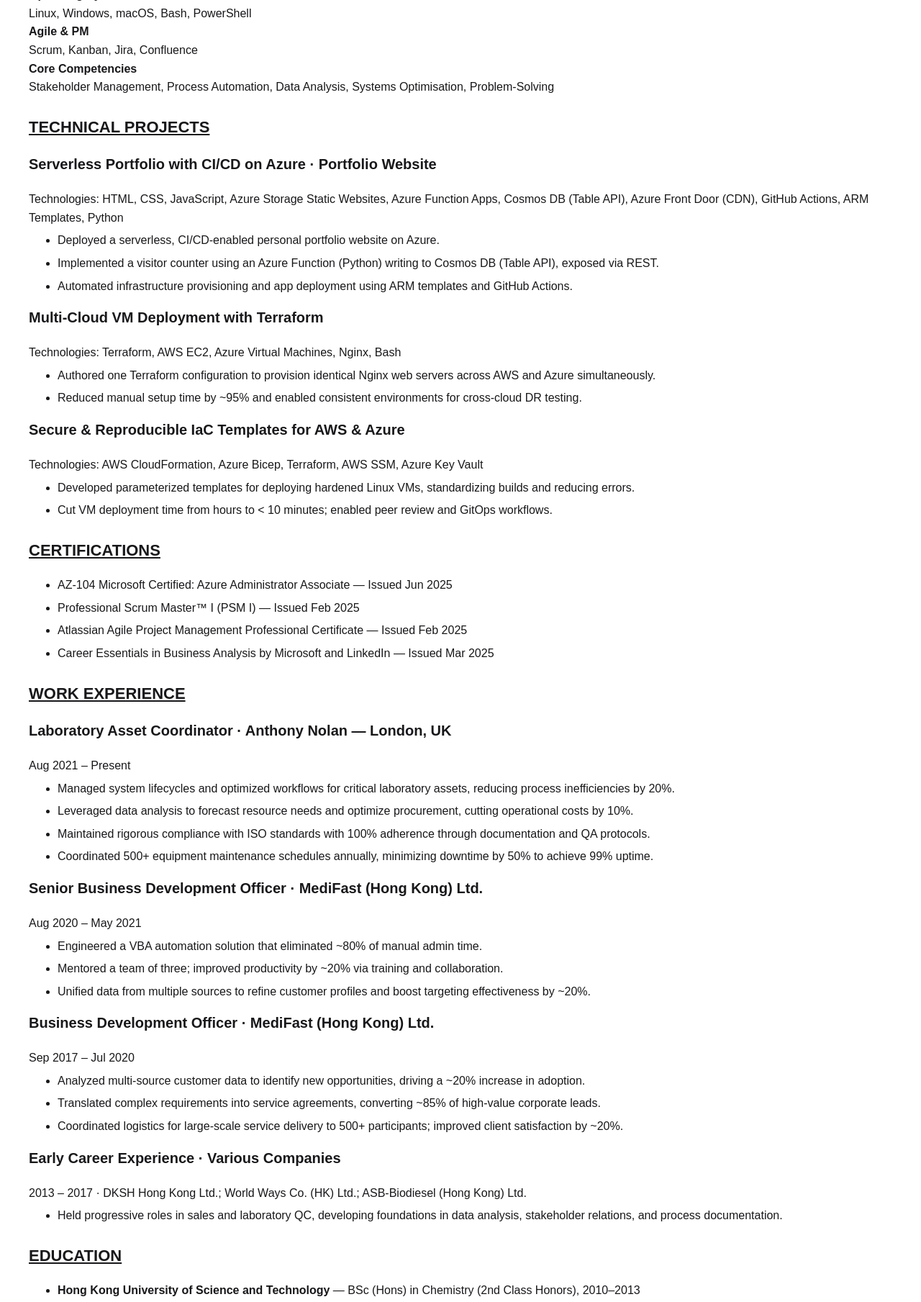
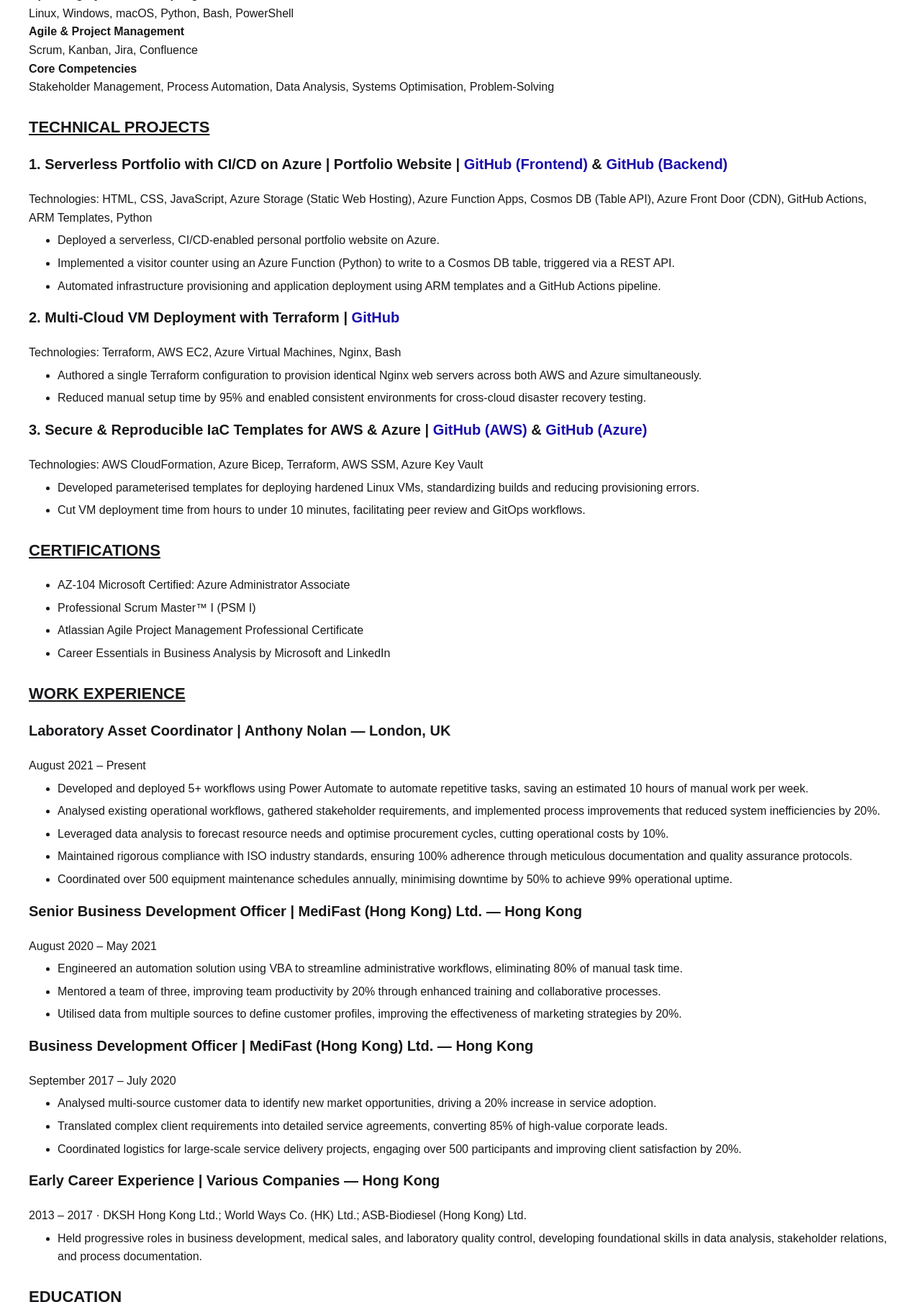
Before and after one commit to saviong/html-resume-frontend, a plain HTML site: page index.html in a window 1280 px wide. Shown: the part 603-2412 px from the top of the page at 72% size. Drawn offline with Linux system fonts and the light colour scheme; no server answers.

Commit message:
update content

```diff
--- a/index.html
+++ b/index.html
@@ -291,16 +291,14 @@
         });
     </script>
 
-    <header>
     <h1 style="text-align: center; font-weight: bold;">CHUNG YEUNG NG (Savio)</h1>
-        <h1 style="text-align: center; font-weight: bold;">Cloud Engineer</h1>
+    <h1 style="text-align: center; font-weight: bold;">Cloud Engineer | DevOps Engineer</h1>
     <h3 style="text-align: center; font-weight: bold;">
         <a href="https://github.com/saviong">github.com/saviong</a> |
         <a href="mailto:yeungson@gmail.com">yeungson@gmail.com</a> |
         <a href="https://www.linkedin.com/in/saviong">linkedin.com/in/saviong</a> |
         London, UK
     </h3>
-    </header>
 
     <section class="section">
         <u>
@@ -324,9 +322,9 @@
             <div>Azure (IaaS, PaaS, Virtual Networks, Storage, Azure AD), AWS (EC2, S3, VPC, IAM)</div>
             <div><strong>DevOps &amp; Automation</strong></div>
             <div>Terraform, Bicep, ARM Templates, GitHub Actions (CI/CD), Docker</div>
-            <div><strong>Operating Systems</strong></div>
-            <div>Linux, Windows, macOS, Bash, PowerShell</div>
-            <div><strong>Agile &amp; PM</strong></div>
+            <div><strong>Operating Systems &amp; Scripting</strong></div>
+            <div>Linux, Windows, macOS, Python, Bash, PowerShell</div>
+            <div><strong>Agile &amp; Project Management</strong></div>
             <div>Scrum, Kanban, Jira, Confluence</div>
             <div><strong>Core Competencies</strong></div>
             <div>Stakeholder Management, Process Automation, Data Analysis, Systems Optimisation, Problem-Solving</div>
@@ -339,36 +337,45 @@
         </u>
 
         <div class="item">
-            <h3>Serverless Portfolio with CI/CD on Azure · <span class="meta">Portfolio Website</span></h3>
-            <p class="meta">Technologies: HTML, CSS, JavaScript, Azure Storage Static Websites, Azure Function Apps,
-                Cosmos DB (Table API), Azure Front Door (CDN), GitHub Actions, ARM Templates, Python</p>
+            <h3>1. Serverless Portfolio with CI/CD on Azure | Portfolio Website | <a
+                    href="https://github.com/saviong/html-resume-frontend" target="_blank" rel="noopener">GitHub
+                    (Frontend)</a> &amp; <a href="https://github.com/saviong/html-resume-backend" target="_blank"
+                    rel="noopener">GitHub (Backend)</a></h3>
+            <p class="meta">Technologies: HTML, CSS, JavaScript, Azure Storage (Static Web Hosting), Azure Function
+                Apps, Cosmos DB (Table API), Azure Front Door (CDN), GitHub Actions, ARM Templates, Python</p>
             <ul>
                 <li>Deployed a serverless, CI/CD-enabled personal portfolio website on Azure.</li>
-                <li>Implemented a visitor counter using an Azure Function (Python) writing to Cosmos DB (Table API),
-                    exposed via REST.</li>
-                <li>Automated infrastructure provisioning and app deployment using ARM templates and GitHub Actions.
-                </li>
+                <li>Implemented a visitor counter using an Azure Function (Python) to write to a Cosmos DB table,
+                    triggered via a REST API.</li>
+                <li>Automated infrastructure provisioning and application deployment using ARM templates and a GitHub
+                    Actions pipeline.</li>
             </ul>
         </div>
 
         <div class="item">
-            <h3>Multi‑Cloud VM Deployment with Terraform</h3>
+            <h3>2. Multi‑Cloud VM Deployment with Terraform | <a
+                    href="https://github.com/saviong/terraform-multicloud-vm" target="_blank" rel="noopener">GitHub</a>
+            </h3>
             <p class="meta">Technologies: Terraform, AWS EC2, Azure Virtual Machines, Nginx, Bash</p>
             <ul>
-                <li>Authored one Terraform configuration to provision identical Nginx web servers across AWS and Azure
-                    simultaneously.</li>
-                <li>Reduced manual setup time by ~95% and enabled consistent environments for cross‑cloud DR testing.
-                </li>
+                <li>Authored a single Terraform configuration to provision identical Nginx web servers across both AWS
+                    and Azure simultaneously.</li>
+                <li>Reduced manual setup time by 95% and enabled consistent environments for cross‑cloud disaster
+                    recovery testing.</li>
             </ul>
         </div>
 
         <div class="item">
-            <h3>Secure &amp; Reproducible IaC Templates for AWS &amp; Azure</h3>
+            <h3>3. Secure &amp; Reproducible IaC Templates for AWS &amp; Azure | <a
+                    href="https://github.com/saviong/ec2-deploy" target="_blank" rel="noopener">GitHub (AWS)</a> &amp;
+                <a href="https://github.com/saviong/vm-deploy" target="_blank" rel="noopener">GitHub (Azure)</a>
+            </h3>
             <p class="meta">Technologies: AWS CloudFormation, Azure Bicep, Terraform, AWS SSM, Azure Key Vault</p>
             <ul>
-                <li>Developed parameterized templates for deploying hardened Linux VMs, standardizing builds and
-                    reducing errors.</li>
-                <li>Cut VM deployment time from hours to &lt; 10 minutes; enabled peer review and GitOps workflows.</li>
+                <li>Developed parameterised templates for deploying hardened Linux VMs, standardizing builds and
+                    reducing provisioning errors.</li>
+                <li>Cut VM deployment time from hours to under 10 minutes, facilitating peer review and GitOps
+                    workflows.</li>
             </ul>
         </div>
     </section>
@@ -378,13 +385,10 @@
             <h2 class="section-title">CERTIFICATIONS</h2>
         </u>
         <ul>
-            <li>AZ-104 Microsoft Certified: Azure Administrator Associate — <span class="meta">Issued Jun 2025</span>
-            </li>
-            <li>Professional Scrum Master™ I (PSM I) — <span class="meta">Issued Feb 2025</span></li>
-            <li>Atlassian Agile Project Management Professional Certificate — <span class="meta">Issued Feb 2025</span>
-            </li>
-            <li>Career Essentials in Business Analysis by Microsoft and LinkedIn — <span class="meta">Issued Mar
-                    2025</span></li>
+            <li>AZ-104 Microsoft Certified: Azure Administrator Associate</li>
+            <li>Professional Scrum Master™ I (PSM I)</li>
+            <li>Atlassian Agile Project Management Professional Certificate</li>
+            <li>Career Essentials in Business Analysis by Microsoft and LinkedIn</li>
         </ul>
     </section>
 
@@ -394,51 +398,56 @@
         </u>
 
         <div class="item">
-            <h3>Laboratory Asset Coordinator · Anthony Nolan — London, UK</h3>
-            <p class="meta">Aug 2021 – Present</p>
+            <h3>Laboratory Asset Coordinator | Anthony Nolan — London, UK</h3>
+            <p class="meta">August 2021 – Present</p>
             <ul>
-                <li>Managed system lifecycles and optimized workflows for critical laboratory assets, reducing process
-                    inefficiencies by 20%.</li>
-                <li>Leveraged data analysis to forecast resource needs and optimize procurement, cutting operational
-                    costs by 10%.</li>
-                <li>Maintained rigorous compliance with ISO standards with 100% adherence through documentation and QA
-                    protocols.</li>
-                <li>Coordinated 500+ equipment maintenance schedules annually, minimizing downtime by 50% to achieve 99%
-                    uptime.</li>
+                <li>Developed and deployed 5+ workflows using Power Automate to automate repetitive tasks, saving an
+                    estimated 10 hours of manual work per week.</li>
+                <li>Analysed existing operational workflows, gathered stakeholder requirements, and implemented process
+                    improvements that reduced system inefficiencies by 20%.</li>
+                <li>Leveraged data analysis to forecast resource needs and optimise procurement cycles, cutting
+                    operational costs by 10%.</li>
+                <li>Maintained rigorous compliance with ISO industry standards, ensuring 100% adherence through
+                    meticulous documentation and quality assurance protocols.</li>
+                <li>Coordinated over 500 equipment maintenance schedules annually, minimising downtime by 50% to achieve
+                    99% operational uptime.</li>
             </ul>
         </div>
 
         <div class="item">
-            <h3>Senior Business Development Officer · MediFast (Hong Kong) Ltd.</h3>
-            <p class="meta">Aug 2020 – May 2021</p>
+            <h3>Senior Business Development Officer | MediFast (Hong Kong) Ltd. — Hong Kong</h3>
+            <p class="meta">August 2020 – May 2021</p>
             <ul>
-                <li>Engineered a VBA automation solution that eliminated ~80% of manual admin time.</li>
-                <li>Mentored a team of three; improved productivity by ~20% via training and collaboration.</li>
-                <li>Unified data from multiple sources to refine customer profiles and boost targeting effectiveness by
-                    ~20%.</li>
+                <li>Engineered an automation solution using VBA to streamline administrative workflows, eliminating 80%
+                    of manual task time.</li>
+                <li>Mentored a team of three, improving team productivity by 20% through enhanced training and
+                    collaborative processes.</li>
+                <li>Utilised data from multiple sources to define customer profiles, improving the effectiveness of
+                    marketing strategies by 20%.</li>
             </ul>
         </div>
 
         <div class="item">
-            <h3>Business Development Officer · MediFast (Hong Kong) Ltd.</h3>
-            <p class="meta">Sep 2017 – Jul 2020</p>
+            <h3>Business Development Officer | MediFast (Hong Kong) Ltd. — Hong Kong</h3>
+            <p class="meta">September 2017 – July 2020</p>
             <ul>
-                <li>Analyzed multi‑source customer data to identify new opportunities, driving a ~20% increase in
-                    adoption.</li>
-                <li>Translated complex requirements into service agreements, converting ~85% of high‑value corporate
-                    leads.</li>
-                <li>Coordinated logistics for large‑scale service delivery to 500+ participants; improved client
-                    satisfaction by ~20%.</li>
+                <li>Analysed multi-source customer data to identify new market opportunities, driving a 20% increase in
+                    service adoption.</li>
+                <li>Translated complex client requirements into detailed service agreements, converting 85% of
+                    high-value corporate leads.</li>
+                <li>Coordinated logistics for large-scale service delivery projects, engaging over 500 participants and
+                    improving client satisfaction by 20%.</li>
             </ul>
         </div>
 
         <div class="item">
-            <h3>Early Career Experience · Various Companies</h3>
+            <h3>Early Career Experience | Various Companies — Hong Kong</h3>
             <p class="meta">2013 – 2017 · DKSH Hong Kong Ltd.; World Ways Co. (HK) Ltd.; ASB‑Biodiesel (Hong Kong) Ltd.
             </p>
             <ul>
-                <li>Held progressive roles in sales and laboratory QC, developing foundations in data analysis,
-                    stakeholder relations, and process documentation.</li>
+                <li>Held progressive roles in business development, medical sales, and laboratory quality control,
+                    developing foundational skills in data analysis, stakeholder relations, and process documentation.
+                </li>
             </ul>
         </div>
     </section>
@@ -449,9 +458,9 @@
         </u>
         <ul>
             <li><strong>Hong Kong University of Science and Technology</strong> — BSc (Hons) in Chemistry (2nd Class
-                Honors), 2010–2013</li>
-            <li><strong>Technische Universität München</strong> — Summer Exchange, Nanoscience &amp; Nanotechnology,
-                Jun–Jul 2012</li>
+                Honors), 2010 – 2013</li>
+            <li><strong>Technische Universität München</strong> — Summer Exchange, Nanoscience and Nanotechnology, Jun –
+                Jul 2012</li>
         </ul>
     </section>
     </main>
```
Lines whose indentation alone changed are shown as unchanged.
